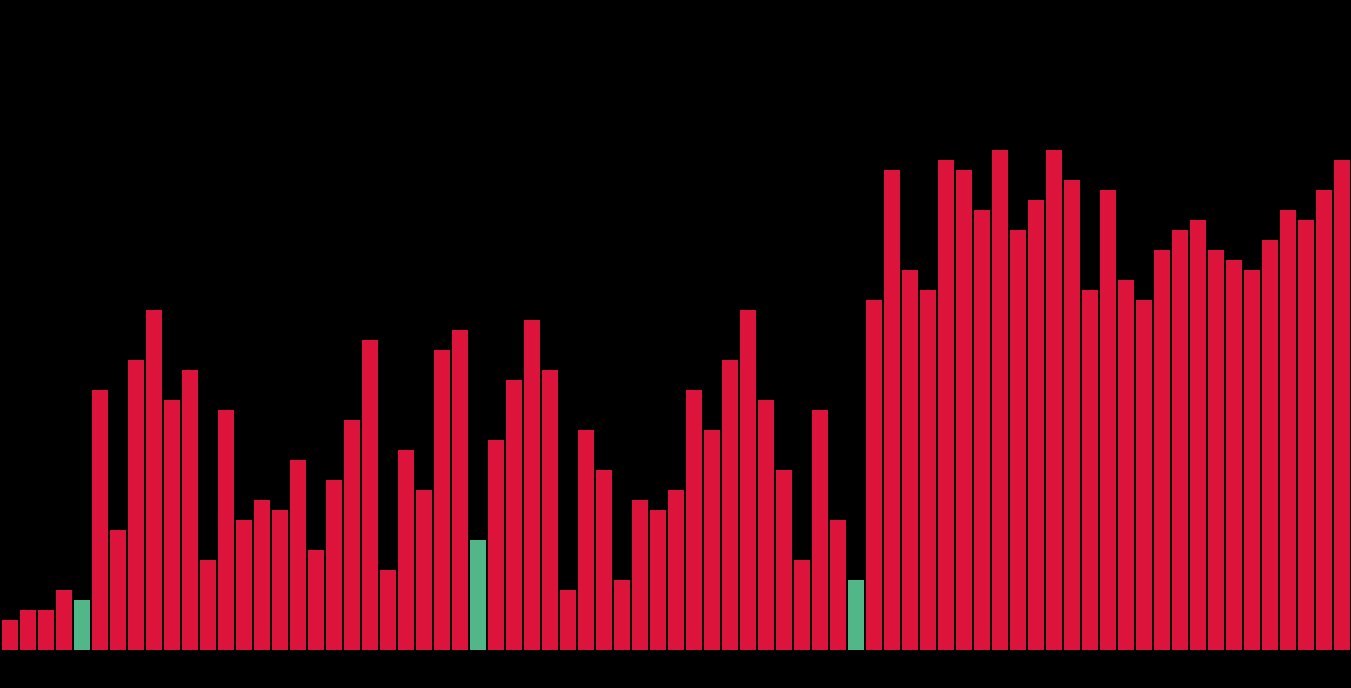
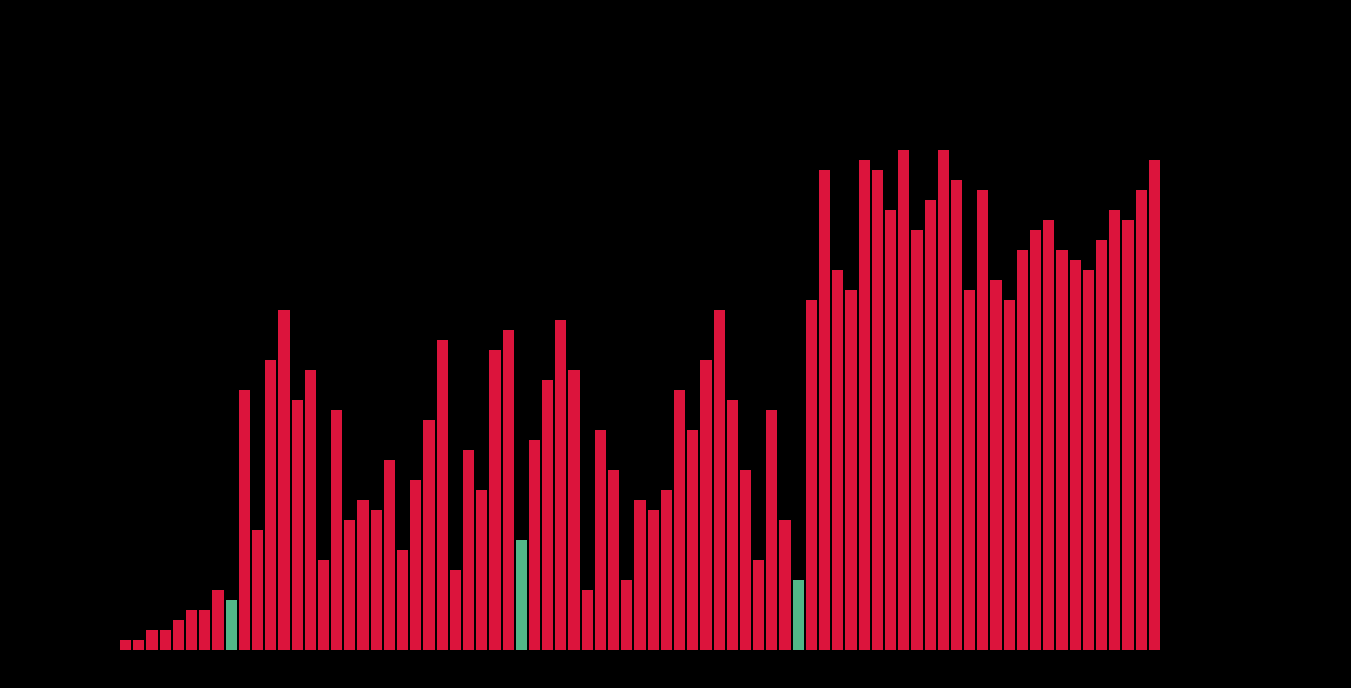
Before and after one commit to darshandesai1095/algorithm-visualizer, a React (Create React App) app: page / in a window 1280 px wide. Shown: the top 688 px of the page, 1351 px wide, since content can reach past the window. Built offline with nearby package versions, Linux system fonts and the light colour scheme.

Commit message:
change element width

```diff
--- a/src/components/Element/Element.css
+++ b/src/components/Element/Element.css
@@ -1,5 +1,5 @@
 .element {
-    width: 1em;
+    width: 0.7em;
     background-color: crimson;
     margin: 1px
 }
```
